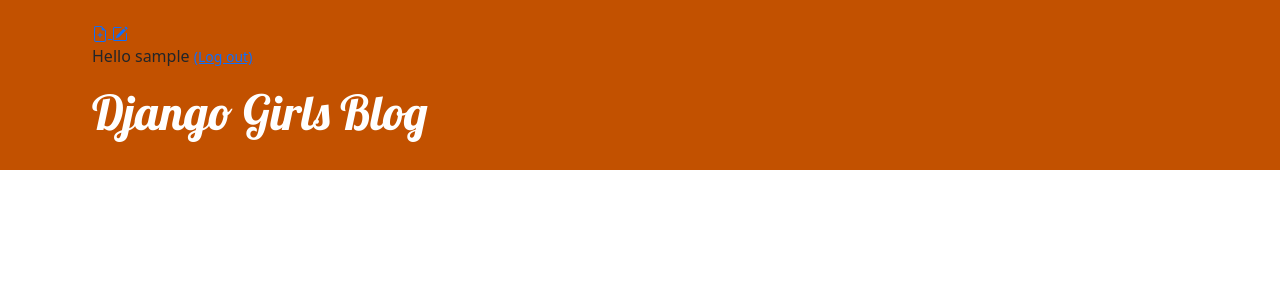
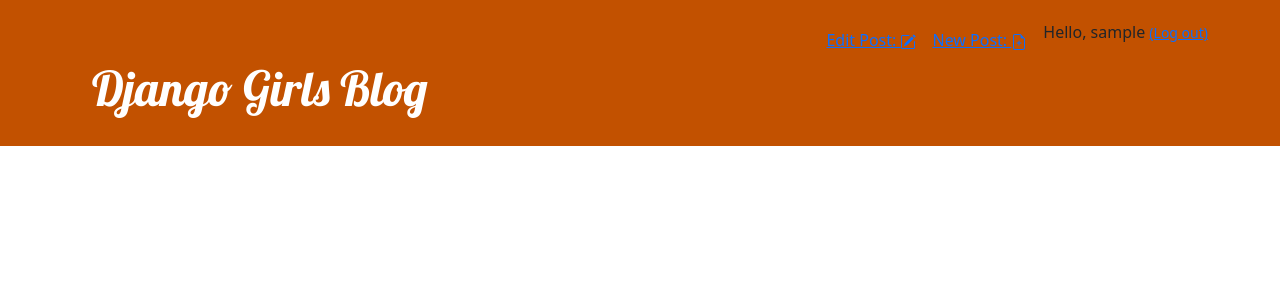
Before and after one commit to joshua-shadle/ProjectDjango1, a Django app: page /drafts/ in a window 1280 px wide. Shown: the top 300 px of the page. Run offline with Django 5.2, Linux system fonts and the light colour scheme; the visitor is signed in with stand-in values (Sample User, id 1); data that the repository does not hold is empty.

Commit message:
edited the base file

```diff
--- a/blog/templates/blog/base.html
+++ b/blog/templates/blog/base.html
@@ -9,19 +9,38 @@
     </head>
    <body>
 <header class="page-header">
-        <div class="container">
+    <div class="container">
+
+        <!-- TOP BAR (aligned right) -->
+        <div class="d-flex justify-content-end align-items-center gap-3">
             {% if user.is_authenticated %}
-            <a href="{% url 'post_new' %}" class="top-menu">
-                {% include './icons/file-earmark-plus.svg' %}
-            </a>
-            <a href="{% url 'post_draft_list' %}" class="top-menu">{% include './icons/pencil-square.svg'%}</a>
-            <p id="logout" class="top-menu">Hello {{ user.username }} <small><a href="{% url 'logout' %}">(Log out)</a></small></p>
+                <a href="{% url 'post_draft_list' %}" class="top-menu">
+                  Edit Post:  {% include './icons/pencil-square.svg' %}
+                </a>
+            <div class="text-end">
+    <a href="{% url 'post_new' %}" class="top-menu">
+        New Post: {% include './icons/file-earmark-plus.svg' %}
+    </a>
+</div>
+
+
+                <p id="logout" class="top-menu">
+                    Hello, {{ user.username }}
+                    <small><a href="{% url 'logout' %}">(Log out)</a></small>
+                </p>
             {% else %}
-            <a href="{% url 'login' %}" class="top-menu">{% include './icons/lock-fill.svg' %}</a>
+                <a href="{% url 'login' %}" class="top-menu">
+                    {% include './icons/lock-fill.svg' %}
+                </a>
             {% endif %}
-            <h1><a href="/">Django Girls Blog</a></h1>
         </div>
-    </header>
+
+        <!-- TITLE (do NOT move this) -->
+        <h1><a href="/">Django Girls Blog</a></h1>
+
+    </div>
+</header>
+
     <main class="content container">
         <div class="row">
             <div class="col">
```
